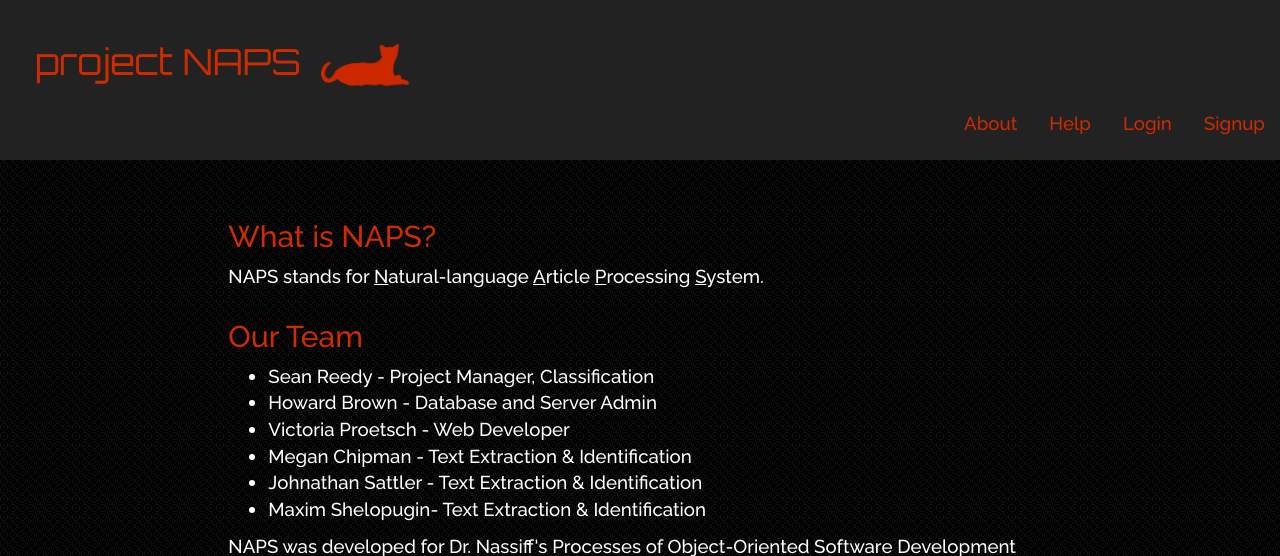
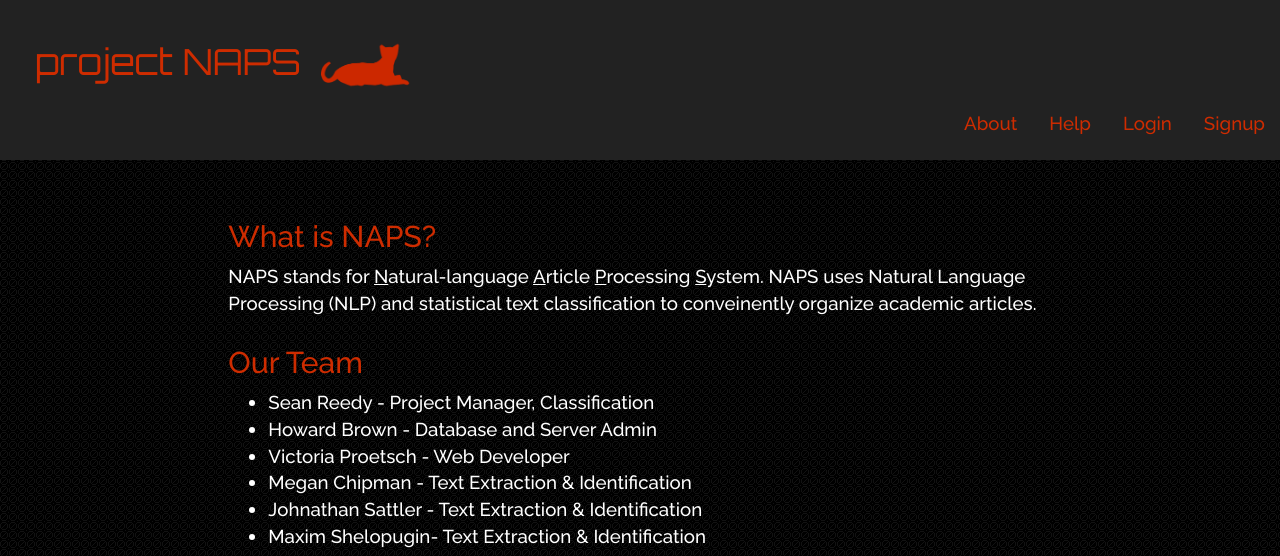
Before and after one commit to sean-tu/NAPS, a Django app: page /about/ in a window 1280 px wide. Shown: the top 556 px of the page. Run offline with Django 3.2, Linux system fonts and the light colour scheme; some libraries are stand-ins or nearby versions.

Commit message:
expanding about text

```diff
--- a/articles/templates/articles/about.html
+++ b/articles/templates/articles/about.html
@@ -4,7 +4,7 @@
 
 			<h2>What is NAPS?</h2>
 			<p>
-				NAPS stands for <span class="underline">N</span>atural-language <span class="underline">A</span>rticle <span class="underline">P</span>rocessing <span class="underline">S</span>ystem.
+				NAPS stands for <span class="underline">N</span>atural-language <span class="underline">A</span>rticle <span class="underline">P</span>rocessing <span class="underline">S</span>ystem. NAPS uses Natural Language Processing (NLP) and statistical text classification to conveinently organize academic articles.
 			</p>
 		</div><!-- /.col-md-8 -->
 	</div><!-- /.row -->
```
